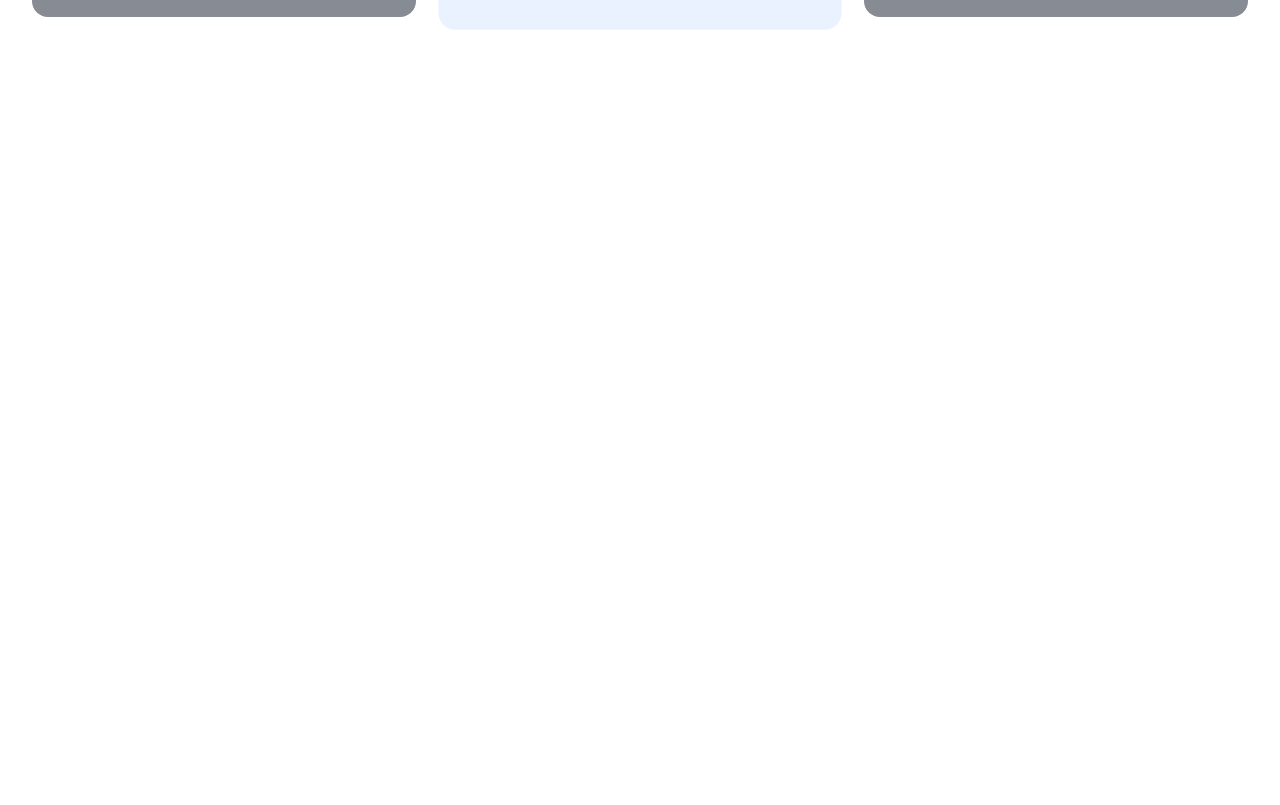
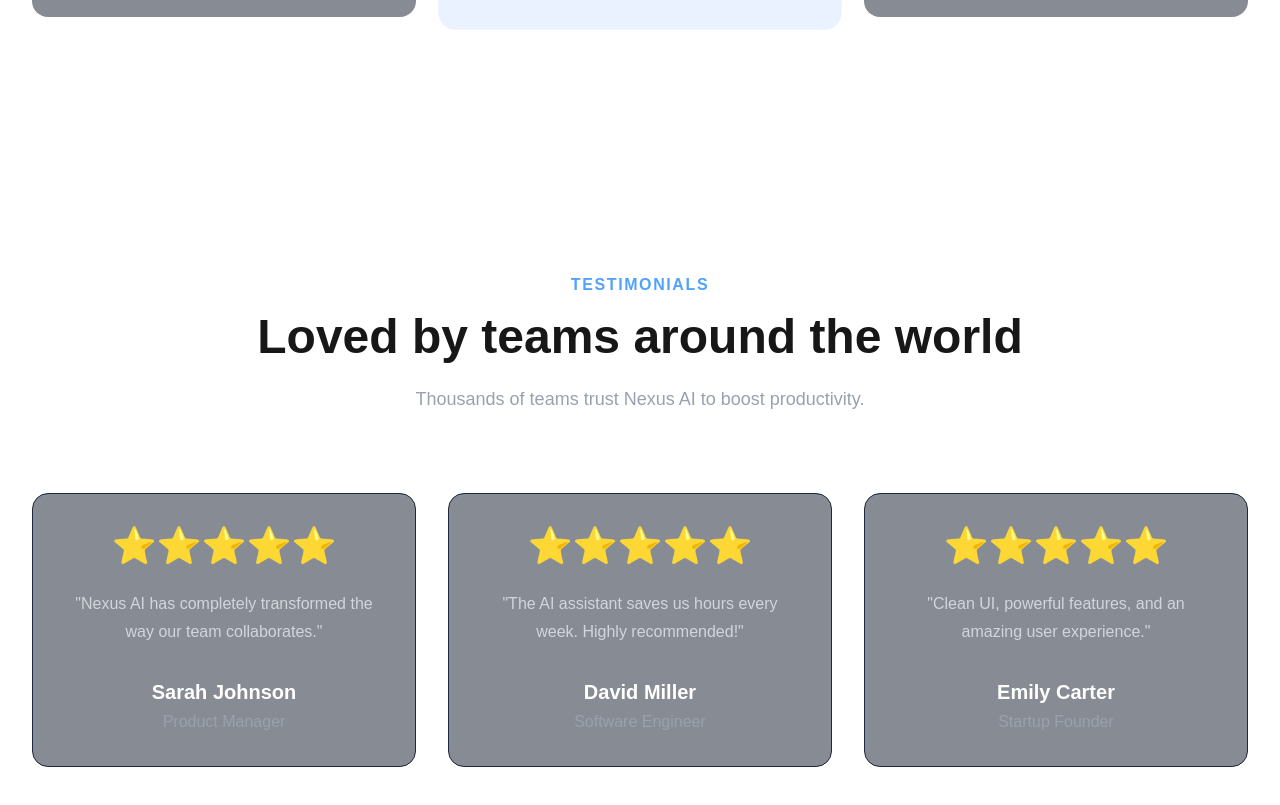
Before and after one commit to Spidamayank/Nexus-AI-SaaS, a Next.js app: page / in a window 1280 px wide. Shown: the part 2743-3548 px from the top of the page. Before the commit the page ends 2888 px from the top, so only its background shows below. Built offline with nearby package versions, Linux system fonts and the light colour scheme.

Commit message:
Testimonials completed

```diff
--- /dev/null
+++ b/app/components/common/TestimonialCard.tsx
@@ -0,0 +1,37 @@
+type TestimonialCardProps = {
+  name: string;
+  role: string;
+  review: string;
+};
+
+export default function TestimonialCard({
+  name,
+  role,
+  review,
+}: TestimonialCardProps) {
+  return (
+    <div className="group rounded-2xl border border-gray-800 bg-gray-900/50 p-8 transition-all duration-300 hover:-translate-y-2 hover:border-blue-500/50 hover:shadow-xl">
+
+      <div className="mb-6 text-4xl">
+        ⭐⭐⭐⭐⭐
+      </div>
+
+      <p className="leading-7 text-gray-300">
+        "{review}"
+      </p>
+
+      <div className="mt-8">
+
+        <h3 className="text-xl font-semibold text-white">
+          {name}
+        </h3>
+
+        <p className="mt-1 text-gray-400">
+          {role}
+        </p>
+
+      </div>
+
+    </div>
+  );
+}
--- a/app/components/home/Testimonials.tsx
+++ b/app/components/home/Testimonials.tsx
@@ -0,0 +1,47 @@
+import TestimonialCard from "../common/TestimonialCard";
+
+export default function Testimonials() {
+  return (
+    <section className="max-w-7xl mx-auto px-8 py-32">
+
+      <div className="text-center">
+
+        <p className="text-blue-400 font-semibold uppercase tracking-widest">
+          Testimonials
+        </p>
+
+        <h2 className="mt-4 text-5xl font-bold">
+          Loved by teams around the world
+        </h2>
+
+        <p className="mt-6 text-lg text-gray-400 max-w-2xl mx-auto">
+          Thousands of teams trust Nexus AI to boost productivity.
+        </p>
+
+        {/* TestiCards */}
+        <div className="mt-20 grid grid-cols-3 gap-8">
+
+            <TestimonialCard
+                name="Sarah Johnson"
+                role="Product Manager"
+                review="Nexus AI has completely transformed the way our team collaborates."
+            />
+
+            <TestimonialCard
+                name="David Miller"
+                role="Software Engineer"
+                review="The AI assistant saves us hours every week. Highly recommended!"
+            />
+
+            <TestimonialCard
+                name="Emily Carter"
+                role="Startup Founder"
+                review="Clean UI, powerful features, and an amazing user experience."
+            />
+
+        </div>
+      </div>
+
+    </section>
+  );
+}
--- a/app/page.tsx
+++ b/app/page.tsx
@@ -2,7 +2,7 @@
 import Hero from "./components/home/Hero";
 import Features from "./components/home/Features";
 import Pricing from "./components/home/Pricing";
-
+import Testimonials from "./components/home/Testimonials";
 export default function Home() {
   return (
     <main className="pt-24">
@@ -10,6 +10,7 @@
       <Hero />
       <Features />
       <Pricing />
+      <Testimonials />
     </main>
   );
 }
```
